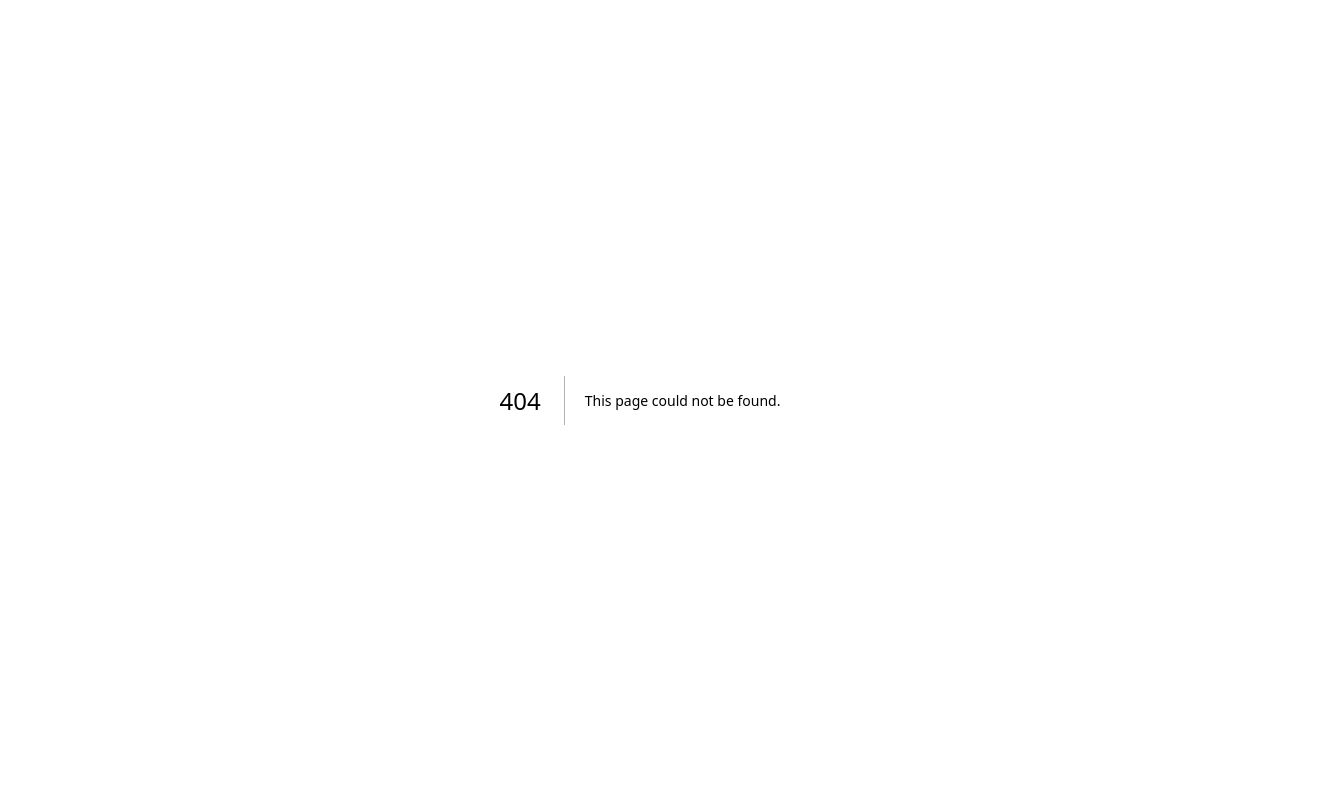
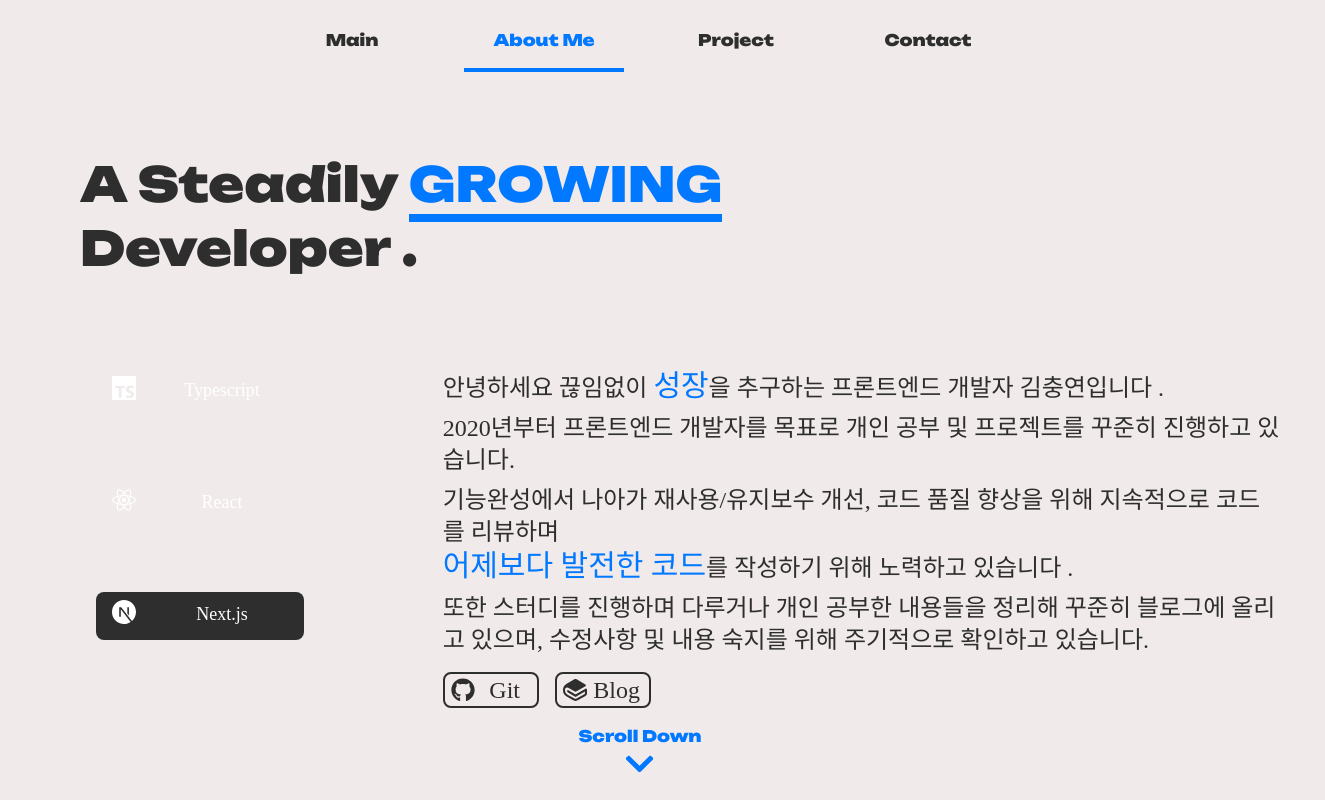
Before and after one commit to augusstt06/portfolio, a Next.js app: page /portfolio in a window 1280 px wide. Before the commit this address had no page. Shown: the top 800 px of the page, 1325 px wide, since content can reach past the window. Built offline with nearby package versions, Linux system fonts and the light colour scheme; a web font is replaced by a local one.

Commit message:
fix: modify structure

```diff
--- /dev/null
+++ b/src/app/(route)/portfolio/layout.tsx
@@ -0,0 +1,16 @@
+'use client'
+
+import Nav from '@/components/organisms/Nav'
+
+export default function PortfolioLayout({
+  children,
+}: Readonly<{
+  children: React.ReactNode
+}>) {
+  return (
+    <div className="min-h-screen">
+      <Nav />
+      {children}
+    </div>
+  )
+}
--- /dev/null
+++ b/src/app/(route)/portfolio/page.tsx
@@ -0,0 +1,5 @@
+import Portfoilo from '@/components/page/Portfolio'
+
+export default function Portfolio() {
+  return <Portfoilo />
+}
--- a/src/app/(route)/sample/page.tsx
+++ /dev/null
@@ -1,4 +0,0 @@
-const Sample = () => {
-  return <div>Sample Routing Page</div>
-}
-export default Sample
--- a/src/app/layout.tsx
+++ b/src/app/layout.tsx
@@ -3,8 +3,6 @@
 import { ThemeProvider } from 'next-themes'
 
 import './globals.css'
-
-import Nav from '@/components/organisms/Nav'
 
 export default function RootLayout({
   children,
@@ -14,10 +12,7 @@ export default function RootLayout({
   return (
     <html lang="en" suppressHydrationWarning={true}>
       <body>
-        <ThemeProvider attribute="class">
-          <Nav />
-          {children}
-        </ThemeProvider>
+        <ThemeProvider attribute="class">{children}</ThemeProvider>
       </body>
     </html>
   )
--- a/src/app/page.tsx
+++ b/src/app/page.tsx
@@ -1,31 +1,29 @@
 'use client'
 
 import 'tailwindcss/tailwind.css'
-import { useEffect } from 'react'
 
-import { MAIN } from '@/constant'
+// import { MAIN } from '@/constant'
 
-import { useStepStore } from '@/app/store'
-import Portfoilo from '@/components/page/Portfolio'
+// import { useStepStore } from '@/app/store'
+// import Portfoilo from '@/components/page/Portfolio'
 import Main from '@/components/template/Main'
 
 const Home: React.FC = () => {
-  const { step, setStep } = useStepStore()
-  const renderComponent = () => {
-    switch (step) {
-      case MAIN:
-        return <Main />
+  // const renderComponent = () => {
+  //   switch (step) {
+  //     case MAIN:
+  //       return <Main />
 
-      default:
-        return <Portfoilo />
-    }
-  }
-  useEffect(() => {
-    setStep(MAIN)
-  }, [])
+  //     default:
+  //       return <Portfoilo />
+  //   }
+  // }
+
   return (
     // <main className="bg-[url('/bg.jpg')] bg-no-repeat bg-center bg-cover h-[100vh] w-[100vw]">
-    <main className="min-h-screen">{renderComponent()}</main>
+    <main className="min-h-screen">
+      <Main />
+    </main>
     // </main>
   )
 }
--- a/src/components/organisms/Nav.tsx
+++ b/src/components/organisms/Nav.tsx
@@ -1,13 +1,16 @@
 'use client'
 import { useEffect, useState } from 'react'
 import { Link } from 'react-scroll'
+
+import { useRouter } from 'next/navigation'
 
 import { ABOUTME, CONTACT, MAIN, PROJECT } from '@/constant'
 
 import { useStepStore } from '@/app/store'
 
 export default function Nav() {
-  const { step, setStep } = useStepStore()
+  const { setStep } = useStepStore()
+  const router = useRouter()
   const [activeMenu, setActiveMenu] = useState(ABOUTME)
 
   const menus = [
@@ -47,18 +50,19 @@ export default function Nav() {
     setStep(menu)
   }
 
-  const isButtonDisabled = step === MAIN
-
   return (
     <nav
-      className={`fixed w-full h-20 grid grid-cols-5 transition-opacity duration-1000 ease-in-out ${step !== MAIN ? 'opacity-100' : 'opacity-0'} z-50 text-[#2e2e2e]`}
+      className={`fixed w-full h-20 grid grid-cols-5 transition-opacity duration-1000 ease-in-out z-50 text-[#2e2e2e]`}
     >
       <section className="relative grid-center grid grid-cols-4 col-start-2 col-end-5">
         {menus.map((data) => (
           <Link key={data.title} to={data.title} smooth={true} duration={500}>
             <button
-              disabled={isButtonDisabled}
               onClick={() => {
+                if (data.title === MAIN) {
+                  router.push('/')
+                  return
+                }
                 clickHandler(data.title)
               }}
               className={`relative w-[10rem] h-16 transition-colors duration-300 text-center hover:text-[var(--main-color)]
--- a/src/components/page/Portfolio.tsx
+++ b/src/components/page/Portfolio.tsx
@@ -1,3 +1,4 @@
+'use client'
 import { Element } from 'react-scroll'
 
 import { ABOUTME, CONTACT, PROJECT } from '@/constant'
--- a/src/components/template/AboutMe.tsx
+++ b/src/components/template/AboutMe.tsx
@@ -1,3 +1,4 @@
+'use client'
 import { useState } from 'react'
 
 import { ABOUTME } from '@/constant'
--- a/src/components/template/Contact.tsx
+++ b/src/components/template/Contact.tsx
@@ -1,3 +1,4 @@
+'use client'
 import { useCallback, useState } from 'react'
 
 import Link from 'next/link'
--- a/src/components/template/Main.tsx
+++ b/src/components/template/Main.tsx
@@ -1,4 +1,6 @@
 import { useState } from 'react'
+
+import { useRouter } from 'next/navigation'
 
 import { ABOUTME } from '@/constant'
 
@@ -7,9 +9,11 @@ import Cube from '@/components/molecules/animate/Cube'
 
 export default function Main() {
   const { setStep } = useStepStore()
+  const router = useRouter()
   const [animationFinished, setAnimationFinished] = useState(false)
   const onAnimationFinished = () => {
     setAnimationFinished(true)
+    router.push('/portfolio')
   }
 
   return (
--- a/src/components/template/Project.tsx
+++ b/src/components/template/Project.tsx
@@ -1,3 +1,4 @@
+'use client'
 import { useState } from 'react'
 
 import { PROJECT } from '@/constant'
```
